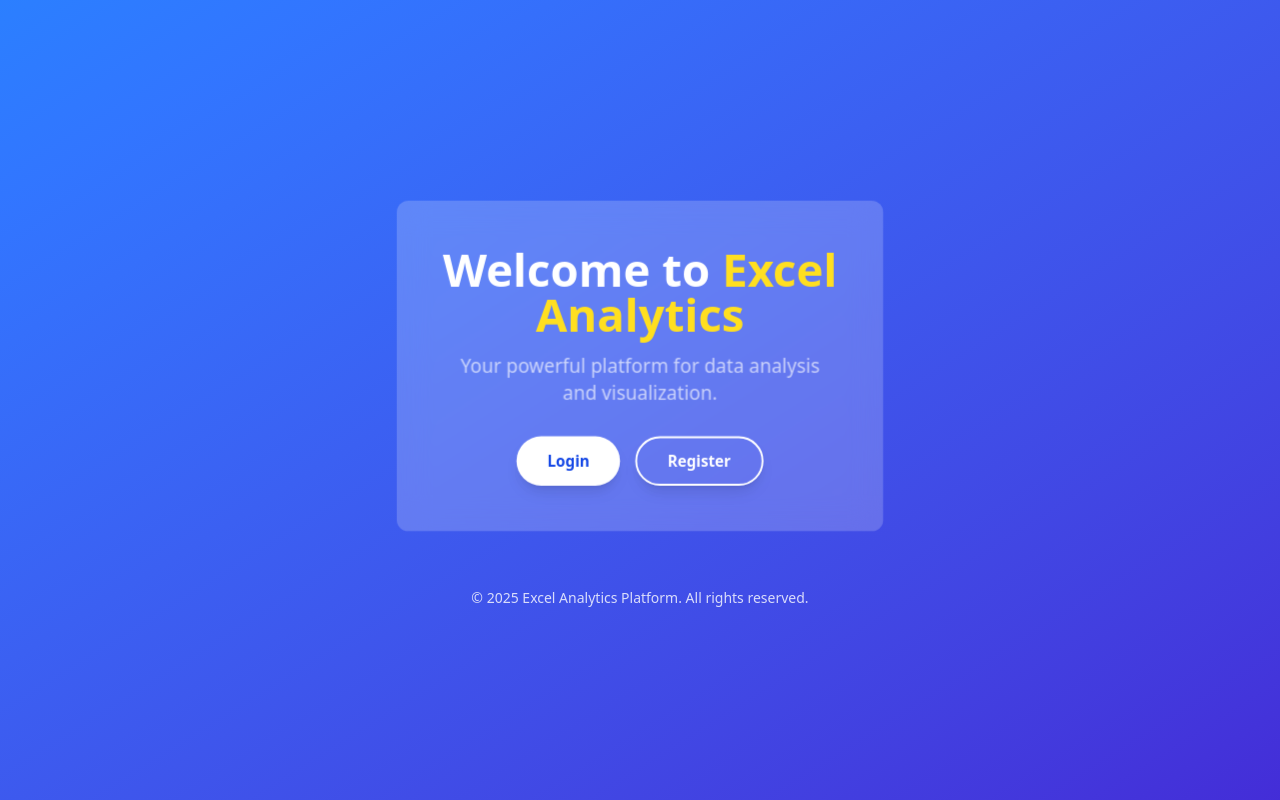
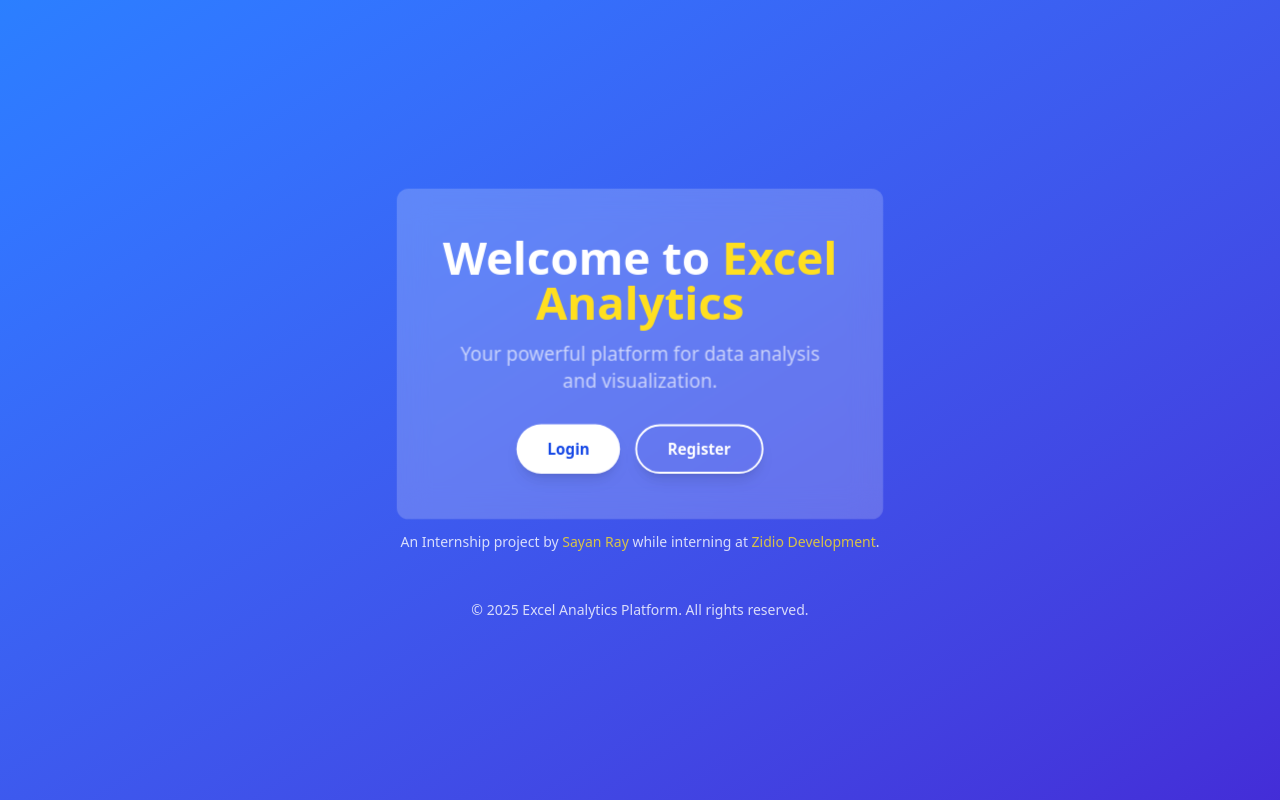
Before and after one commit to sayan-kgp/Excel-Analytics-Platform, a React (Vite) app in the folder Excel-Analytics-Frontend/: page / in a window 1280 px wide. Built offline with nearby package versions, Linux system fonts and the light colour scheme.

Commit message:
deploy-6 Welcome Page Final Edit

```diff
--- a/Excel-Analytics-Frontend/src/pages/WelcomePage.jsx
+++ b/Excel-Analytics-Frontend/src/pages/WelcomePage.jsx
@@ -5,13 +5,18 @@
     const navigate = useNavigate();
     return (
         <div className='flex flex-col justify-center items-center min-h-screen bg-gradient-to-br from-blue-500 to-indigo-700 text-white p-4'>
-            <div className='text-center bg-white/20 backdrop-blur-lg rounded-xl p-8 md:p-12 max-w-lg w-full transform transition-all duration-500 ease-in-out scale-95 hover:scale-100'>
+            <div className='text-center bg-white/20 backdrop-blur-lg rounded-xl mb-1 p-8 md:p-12 max-w-lg w-full transform transition-all duration-500 ease-in-out scale-95 hover:scale-100'>
                 <h1 className='text-4xl md:text-5xl font-extrabold mb-4'>Welcome to <span className='text-yellow-300'>Excel Analytics</span></h1>
                 <p className='text-lg md:text-xl mb-8 opacity-90 animate-pulse'>Your powerful platform for data analysis and visualization.</p>
                 <div className='flex flex-col sm:flex-row justify-center gap-4'>
                     <button className='bg-white text-blue-700 font-semibold py-3 px-8 rounded-full shadow-lg hover:bg-blue-100 transition duration-300 ease-in-out transform hover:scale-105 focus:outline-none focus:ring-2 focus:ring-blue-400' onClick={() => navigate('/login')}>Login</button>
                     <button className='border-2 border-white text-white font-semibold py-3 px-8 rounded-full shadow-lg hover:bg-white/20 transition duration-300 ease-in-out transform hover:scale-105 focus:outline-none focus:ring-2 focus:ring-white' onClick={() => navigate('/register')}>Register</button>
                 </div>
+            </div>
+            <div>
+                <p className='mt- text-white text-sm opacity-80'>
+                    An Internship project by <span className='text-yellow-300'>Sayan Ray</span> while interning at <span className='text-yellow-300'>Zidio Development</span>.
+                </p>
             </div>
             <footer className='mt-12 text-white text-sm opacity-80'>
                 &copy; {new Date().getFullYear()} Excel Analytics Platform. All rights reserved.
```
